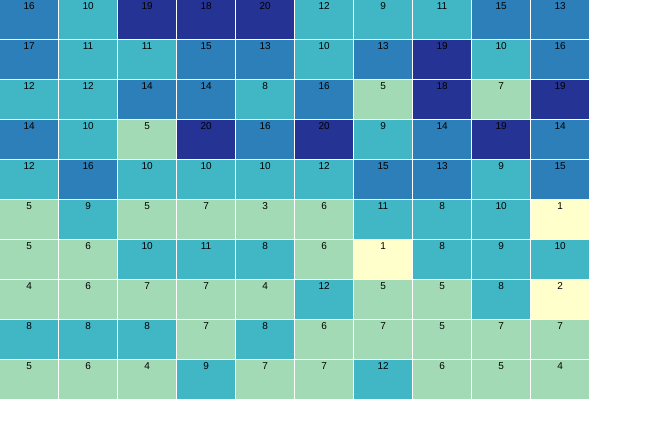
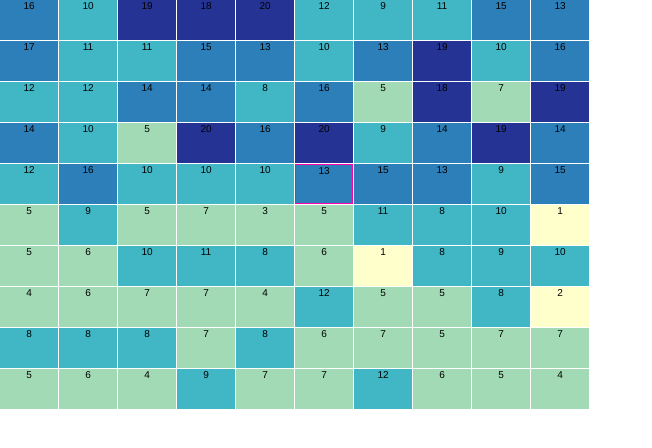
Before and after one commit to veltman/fourscore, a plain HTML site: page index.html in a window 1280 px wide. Both pictures are taken after a click on the element 295 px from the left and 200 px from the top of the page. Shown: the whole page, without its empty margins (0-652 px from the left). Drawn offline with Linux system fonts and the light colour scheme.

Commit message:
select cells on click

```diff
--- a/css/st-styles.css
+++ b/css/st-styles.css
@@ -9,8 +9,7 @@
 .st-cell{
 	height: 100%;
 	float:left;
-	border-right: 1px solid #fff;
-	border-bottom: 1px solid #fff;
+	margin: 0 1px 1px 0;
 	-moz-box-sizing: border-box;
 	box-sizing: border-box;
 	-webkit-touch-callout: none;
@@ -20,3 +19,6 @@
 	-ms-user-select: none;
 	user-select: none;
 }
+.st-cell.st-selected{
+	border: 1px solid #f0a;
+}
--- a/js/main.js
+++ b/js/main.js
@@ -88,6 +88,7 @@
 				 .addClass(color_brewer_style_name)
 				 .addClass('st-grid')
 				 .html('');
+
 		var grid = Grid.grid,
 				extents = Grid.extents,
 				grid_width  = $grid.width(),
@@ -106,9 +107,10 @@
 				square_value = grid[i][j].count;
 				submission_value = JSON.stringify(grid[i][j].submission_value);
 				ids   = JSON.stringify(grid[i][j].ids)
-				$('<div class="st-cell"></div>').width(grid_width / grid.length)
+				$('<div class="st-cell"></div>').width(grid_width / grid.length - 1) // Subtract one for the margin given between cells
 																			 .attr('data-submission-value', submission_value)
 																			 .attr('data-ids', ids)
+																			 .attr('data-cell-id', grid[i][j].submission_value[0] + '-' + grid[i][j].submission_value[1])
 																			 .html(square_value)
 																			 .addClass(setSquareFill(extents, square_value))
 																			 .appendTo($($grid.find('.st-row')[i]));
@@ -136,6 +138,7 @@
 
 		$('.st-grid').on('click', '.st-cell', function(){
 			var $this = $(this);
+			var selected_id = $this.attr('data-cell-id');
 			var submission_values = JSON.parse($this.attr('data-submission-value'));
 			var nv = {
 				x_sentiment: submission_values[0],
@@ -144,13 +147,15 @@
 
 			console.log(nv);
 			/* PROMPT FROM SUBMISSION */
-			formSubmit(nv)
+			formSubmit(nv, selected_id)
 		});
 	}
 
-	function formSubmit(new_data){
+	function formSubmit(new_data, selected_id){
 		submission_data.submissions.push(new_data);
 		updateGrid(submission_data);
+		// Highlight that cell we clicked on, now that everything is redrawn
+		$('.st-cell[data-cell-id="'+selected_id+'"]').addClass('st-selected');
 	}
 
 	function updateGrid(new_data){
```
